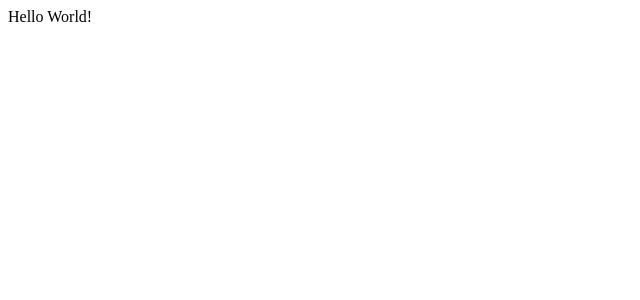
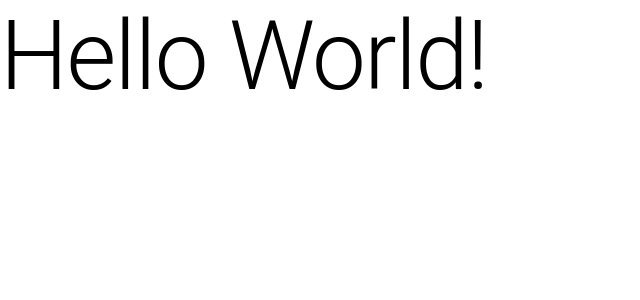
Before and after one commit to faraz-github/Checkout-JobTask, a React (Create React App) app in the folder frontend/: page / in a window 1280 px wide. Shown: the top 300 px of the page, without its empty margins (0-640 px from the left). Built offline with nearby package versions, Linux system fonts and the light colour scheme.

Commit message:
Add MUI and theme context

```diff
--- a/frontend/package.json
+++ b/frontend/package.json
@@ -4,6 +4,10 @@
   "proxy": "http://localhost:5000",
   "private": true,
   "dependencies": {
+    "@emotion/react": "^11.10.0",
+    "@emotion/styled": "^11.10.0",
+    "@mui/icons-material": "^5.8.4",
+    "@mui/material": "^5.9.3",
     "@testing-library/jest-dom": "^5.16.4",
     "@testing-library/react": "^13.3.0",
     "@testing-library/user-event": "^13.5.0",
--- a/frontend/src/App.js
+++ b/frontend/src/App.js
@@ -1,9 +1,11 @@
+import { ThemeProvider, Typography } from "@mui/material";
+
+import theme from "./MUI/theme";
+
 function App() {
-  return (
-    <div>
-      Hello World!
-    </div>
-  );
+  return <ThemeProvider theme={theme}>
+    <Typography variant="h1">Hello World!</Typography>
+  </ThemeProvider>
 }
 
 export default App;
--- /dev/null
+++ b/frontend/src/MUI/theme.js
@@ -0,0 +1,7 @@
+import { createTheme } from "@mui/material";
+
+const theme = createTheme({
+
+});
+
+export default theme;
--- a/frontend/src/index.js
+++ b/frontend/src/index.js
@@ -1,6 +1,7 @@
 import React from 'react';
 import ReactDOM from 'react-dom/client';
 
+import "./index.css";
 import App from './App';
 
 const root = ReactDOM.createRoot(document.getElementById('root'));
```
Also changed, not shown: 1 other file (tests, documents, lock files or other folders).
